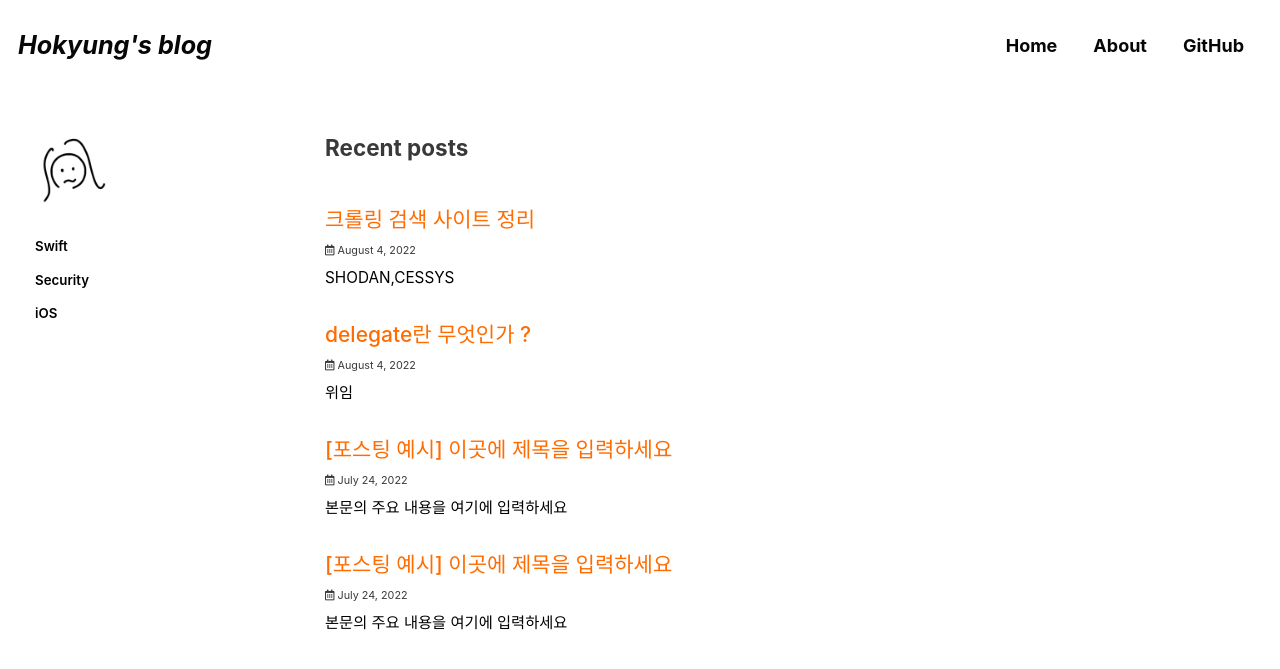
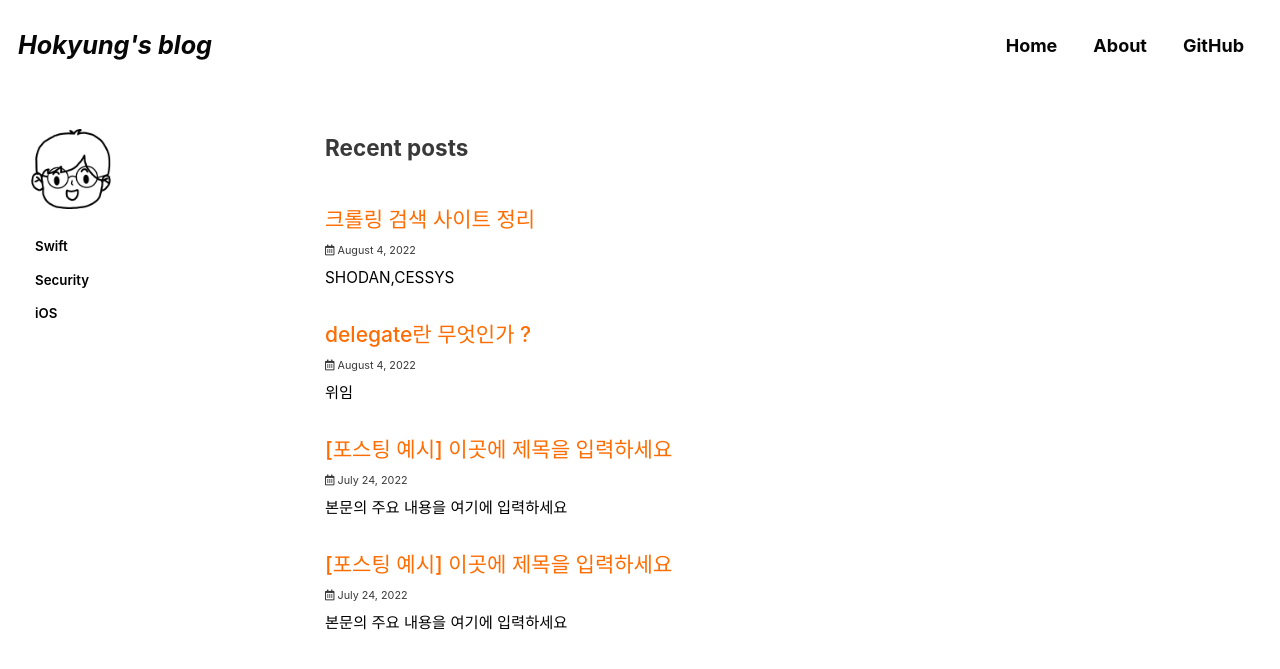
Before and after one commit to 4rmi0s/4rmi0s.github.io, a Jekyll site: the page built from index.html, in a window 1280 px wide and 900 px high. Shown: the top 669 px of the window. Built offline with Jekyll 4.4.1, drawn with Linux system fonts in a browser that asks for light colours; cached includes are drawn as plain includes; some web fonts are replaced; the list of posts is cut into pages by our own code.

Commit message:
2022-08-04_01

```diff
--- a/_config.yml
+++ b/_config.yml
@@ -99,7 +99,7 @@ analytics:
 # Site Author
 author:
   name: "plump-goose" # 블로그 닉네임
-  avatar: "/assets/images/meee.png" # 블로그 프로필 사진
+  avatar: "/assets/images/itsme2.png" # 블로그 프로필 사진
   #   bio              : "hi all!"
   # location         : "Seoul, Korea"
   # email            : "youremailhere@xxxxxx.com"
```
Also changed, not shown: assets/images/itsme.png (added), assets/images/itsme2.png (added), 11 other files.
